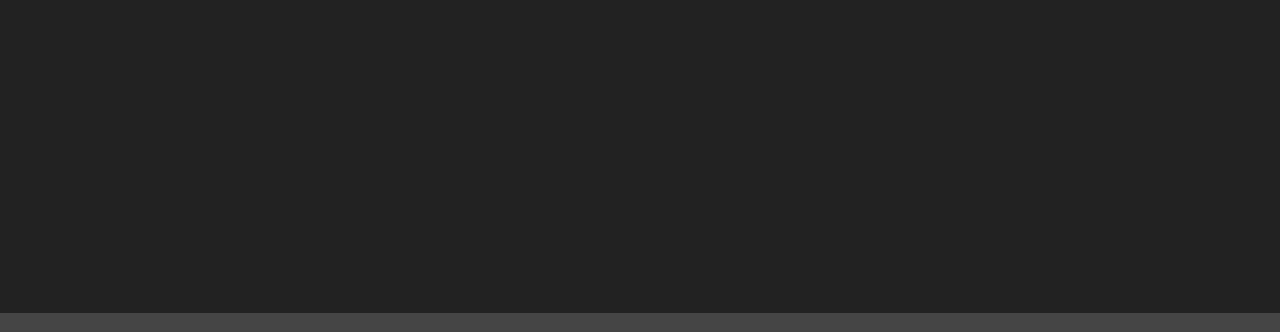
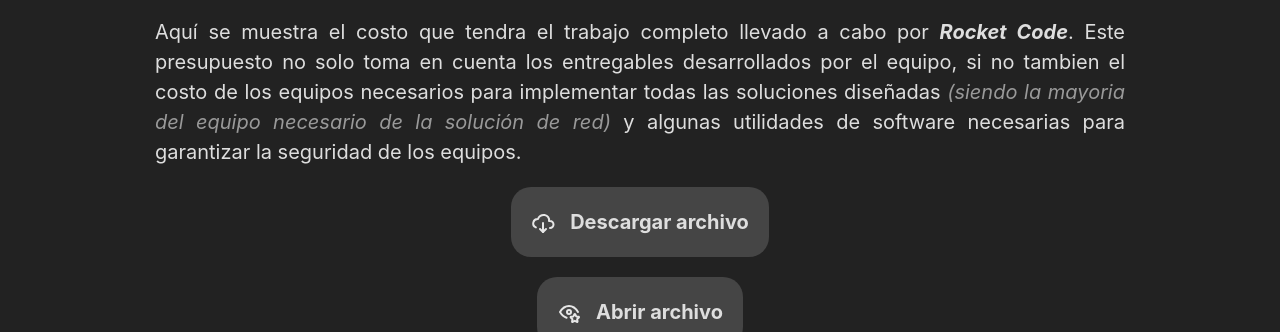
Before and after one commit to InterdataUTJ/InterdataUTJ.github.io, a plain HTML site: page price.html in a window 1280 px wide. Shown: the part 346-678 px from the top of the page. Drawn offline with Linux system fonts and the light colour scheme.

Commit message:
Texto de presupuesto añadido

```diff
--- a/price.html
+++ b/price.html
@@ -10,6 +10,7 @@
     <link rel="stylesheet" href="web/styles/header.css">
     <link rel="stylesheet" href="web/styles/main.css">
     <link rel="stylesheet" href="web/styles/footer.css">
+    <link rel="stylesheet" href="web/styles/pages/development.css">
   </head>
 
   <body>
@@ -65,6 +66,26 @@
         Presupuesto
       </h1>
 
+      <p>
+        Aquí se muestra el costo que tendra el trabajo completo llevado a cabo por <bi>Rocket Code</bi>.
+        Este presupuesto no solo toma en cuenta los entregables desarrollados por el equipo, si no tambien el costo de los equipos
+        necesarios para implementar todas las soluciones diseñadas <hi>(siendo la mayoria del equipo necesario de la solución de red)</hi> y algunas
+        utilidades de software necesarias para garantizar la seguridad de los equipos.
+      </p>
+
+      <a class="download-button">
+        <img src="web/assets/icons/cloud-download.svg" class="nav-item-icon" alt="cloud-download">
+        Descargar archivo
+      </a>
+
+      <a target="_blank" rel="noopener noreferrer" class="download-button">
+        <img src="web/assets/icons/eye-star.svg" class="nav-item-icon" alt="eye-star">
+        Abrir archivo
+      </a>
+
+      <iframe class="iframe-container" frameborder="0" height="500px"></iframe>
+
+
     </main>
 
 
--- a/web/styles/index.css
+++ b/web/styles/index.css
@@ -39,3 +39,7 @@ hi {
   font-style: italic;
   color: var(--text-second-color);
 }
+
+p {
+  text-align: justify;
+}
```
